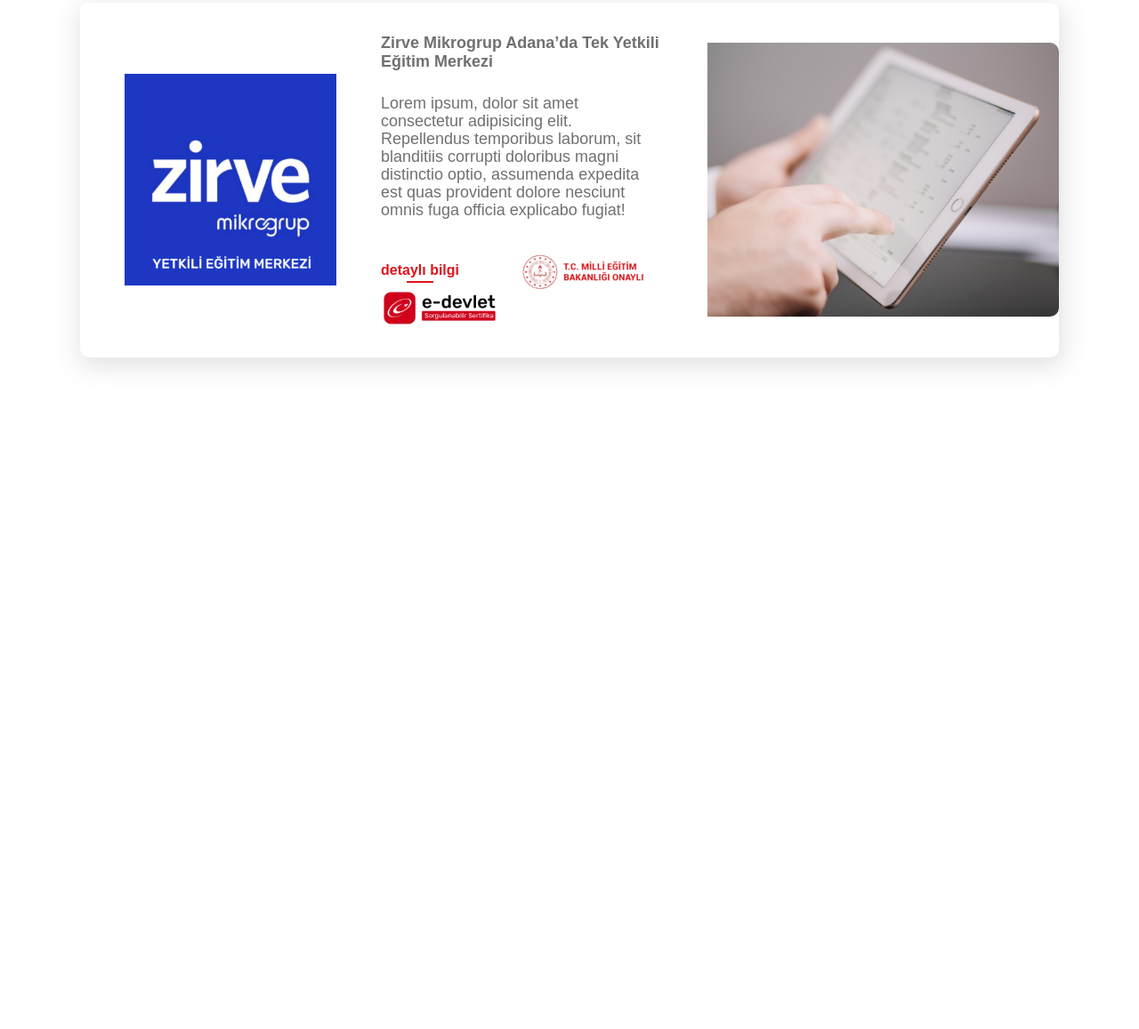
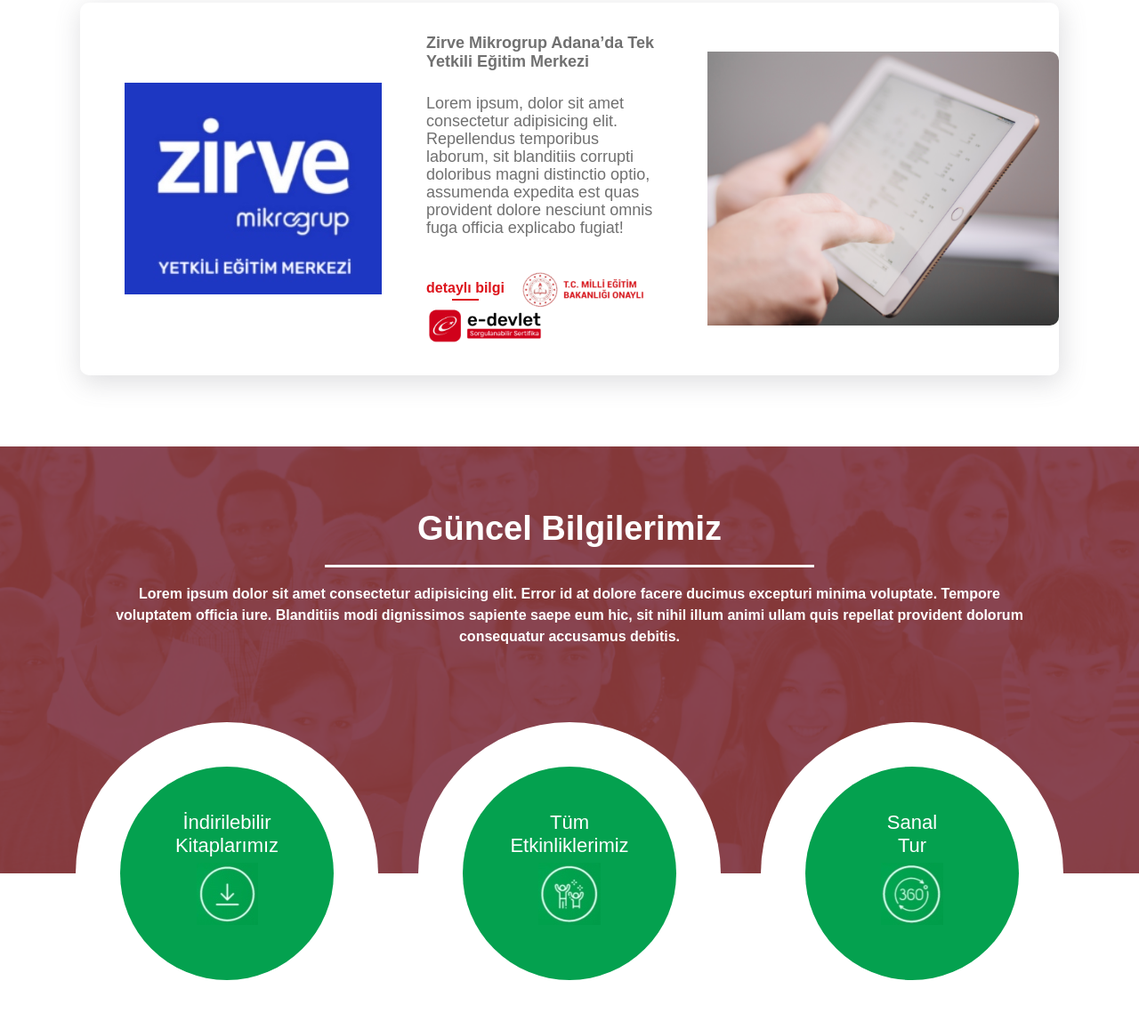
Before and after one commit to barisemreyalcin/Task, a website: page index.html in a window 1280 px wide. Shown: the part 4919-6076 px from the top of the page at 89% size. Before the commit the page ends 5401 px from the top, so only its background shows below. Drawn offline with nearby package versions, Linux system fonts and the light colour scheme.

Commit message:
Section activities done

```diff
--- a/index.html
+++ b/index.html
@@ -548,7 +548,7 @@
             </div>
             <div class="section-items">
                 <div class="section-item">
-                    <div><img src="img/Mask_Group_11.png" alt=""></div>
+                    <div><img src="img/Mask_Group_11.jpg" alt=""></div>
                     <div class="item-explanation">
                         <h4 class="item-header">Zirve Mikrogrup Adana’da Tek Yetkili Eğitim Merkezi</h4>
                         <p class="item-text">
@@ -569,6 +569,36 @@
         </div>
     </div>
 
+    <!-- activities -->
+    <div id="section-activities">
+        <div class="section-header">
+            <h2>Güncel Bilgilerimiz</h2>
+            <div class="header-bottom"></div>
+            <p>Lorem ipsum dolor sit amet consectetur adipisicing elit. Error id at dolore facere ducimus excepturi minima voluptate. Tempore voluptatem officia iure. Blanditiis modi dignissimos sapiente saepe eum hic, sit nihil illum animi ullam quis repellat provident dolorum consequatur accusamus debitis.</p>
+        </div>
+        <div class="activities">
+            <div class="white-circle">
+                <div class="activity">
+                    <h4>İndirilebilir <br> Kitaplarımız</h4>
+                    <img src="img/download.jpg" alt="">
+                </div>
+            </div>
+            <div class="white-circle">
+                <div class="activity">
+                    <h4>Tüm <br> Etkinliklerimiz</h4>
+                    <img src="img/happy.jpg" alt="">
+                </div>
+            </div>
+            <div class="white-circle">
+                <div class="activity">
+                    <h4>Sanal <br> Tur</h4>
+                    <img src="img/cycle.jpg" alt="">
+                </div>
+            </div>
+        </div>
+    </div>
+
+
     <script src="https://cdn.jsdelivr.net/npm/bootstrap@5.2.3/dist/js/bootstrap.bundle.min.js" integrity="sha384-kenU1KFdBIe4zVF0s0G1M5b4hcpxyD9F7jL+jjXkk+Q2h455rYXK/7HAuoJl+0I4" crossorigin="anonymous"></script>
 
 </body>
--- a/scss/style.scss
+++ b/scss/style.scss
@@ -47,6 +47,7 @@ ul {
     display: flex;
     flex-direction: column;
     align-items: center;
+    text-align: center;
 
     h2 {
         font-size: 3.8rem;
@@ -508,3 +509,97 @@ ul {
         }
     }
 }
+
+// activities
+#section-activities {
+    background: url(../img/diversity-teenager-team-semina_j.png);
+    background-position: center;
+    background-size: cover;
+    height: 60vh;
+    position: relative;
+
+    &::after {
+        content: "";
+        display: block;
+        position: absolute;
+        z-index: 1;
+        top: 0;
+        left: 0;
+        background-color: #990000;
+        opacity: .5;
+        width: 100%;
+        height: 100%;
+    }
+
+    .section-header {
+        position: relative;
+        z-index: 2;
+        padding-top: 7rem;
+        color: #fff;
+        .header-bottom {
+            width: 55rem;
+            background-color: #fff;
+
+            + p {
+                max-width: 115rem;
+            }
+        }
+    }
+
+    .activities {
+        position: absolute;
+        bottom: -17.5rem;
+        left: 0;
+        right: 0;
+        max-width: 120rem;
+        height: 35rem;
+        z-index: 3;
+
+        margin-right: auto;
+        margin-left: auto;
+        border-radius: 50%;
+
+        display: flex;
+        align-items: center;
+        justify-content: center;
+
+        gap: 4.5rem;
+
+        .white-circle {
+            position: relative;
+            background-color: #fff;
+            text-align: center;
+            border-radius: 50%;
+            padding: 5rem;
+            width: 34rem;
+            height: 34rem;
+            transition: all .3s;
+
+            &:hover > .activity {
+                transform: scale(1.08);
+            }
+
+            &:hover {
+                box-shadow: rgba(17, 17, 26, 0.1) 0px 4px 16px, rgba(17, 17, 26, 0.05) 0px 8px 32px;
+            }
+
+            .activity {
+                position: absolute;
+                background-color: #04a14f;
+                padding: 5rem;
+                width: 24rem;
+                height: 24rem;
+                border-radius: 50%;
+                transition: all .3s;
+
+                h4 {
+                    color: #fff;
+                    font-size: 2.2rem;
+                }
+            }
+
+        }
+
+    }
+
+}
```
Also changed, not shown: css/style.css, img/Mask_Group_11.jpg (added), img/Mask_Group_11.png (deleted), img/cycle.jpg (added), img/diversity-teenager-team-semina_j.png (added), img/download.jpg (added), img/happy.jpg (added).
